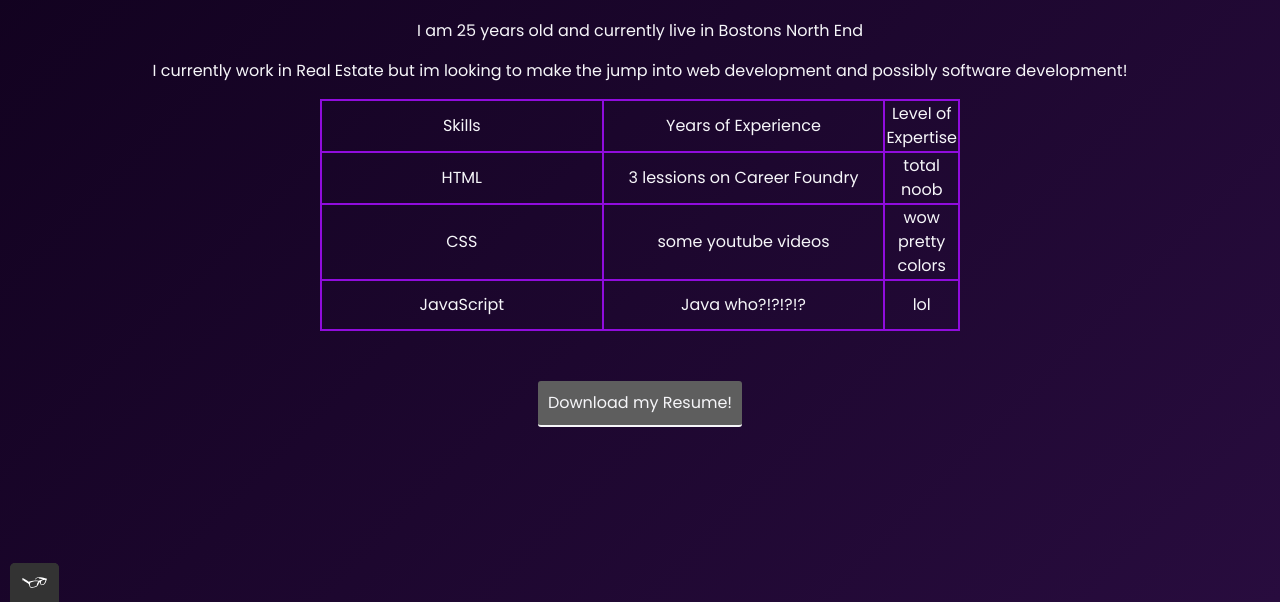
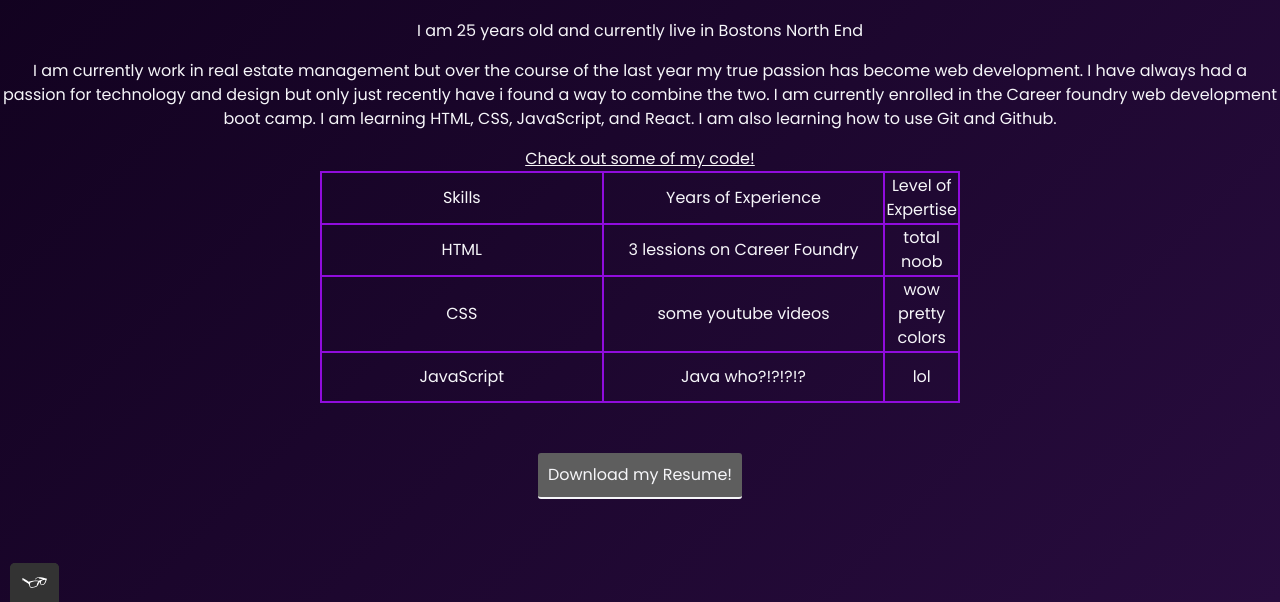
Before and after one commit to OGlamp/portfolio-page-v1, a plain HTML site: page about.html in a window 1280 px wide. Shown: the part 198-800 px from the top of the page. Drawn offline with Linux system fonts and the light colour scheme.

Commit message:
about section updated.

```diff
--- a/about.html
+++ b/about.html
@@ -39,10 +39,17 @@
       <article class="profile_bio">
         <h1>My name is: <span class="name">Nick Lamparelli</span></h1>
         <p>I am 25 years old and currently live in Bostons North End</p>
-        <p>
-          I currently work in Real Estate but im looking to make the jump into
-          web development and possibly software development!
+
+
+        <p class="body-text">
+          I am currently work in real estate management but over the course of
+          the last year my true passion has become web development. I have
+          always had a passion for technology and design but only just recently
+          have i found a way to combine the two. I am currently enrolled in the
+          Career foundry web development boot camp. I am learning HTML, CSS,
+          JavaScript, and React. I am also learning how to use Git and Github.
         </p>
+        <a href="work.html" class="body-button">Check out some of my code!</a>
 
       </article>
       <table>
```
